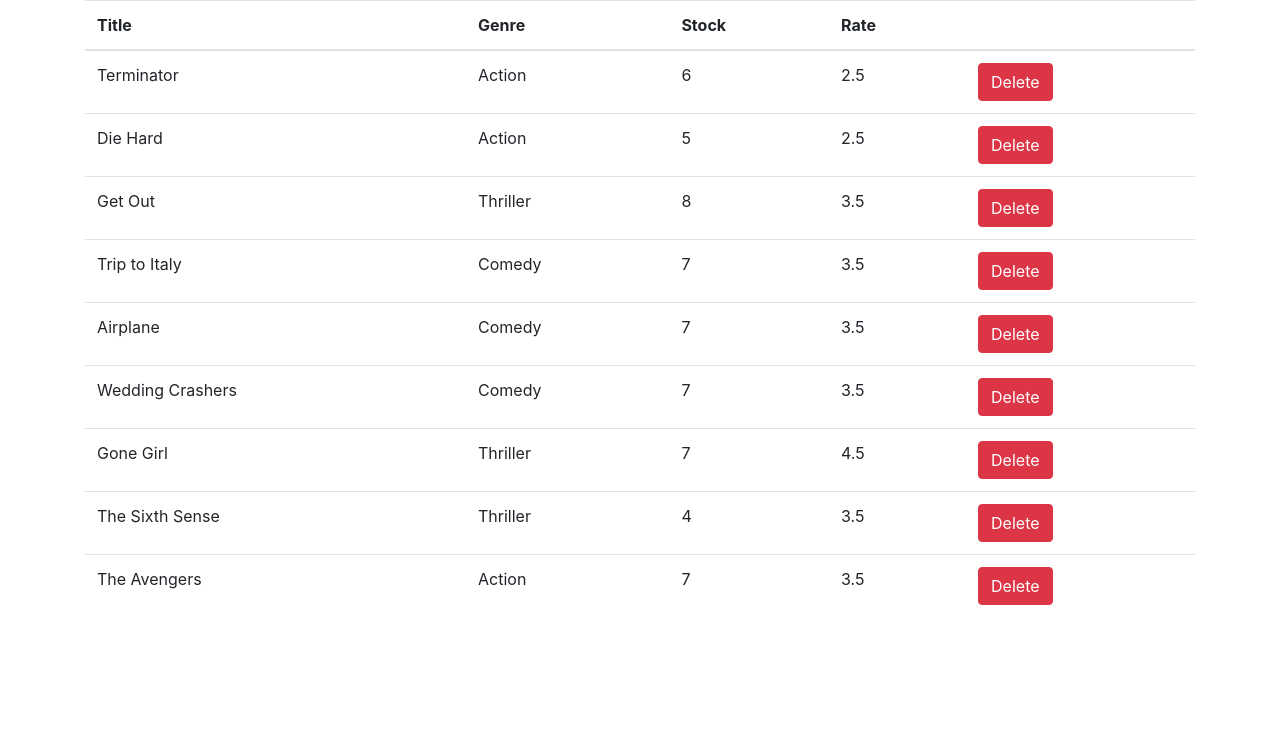
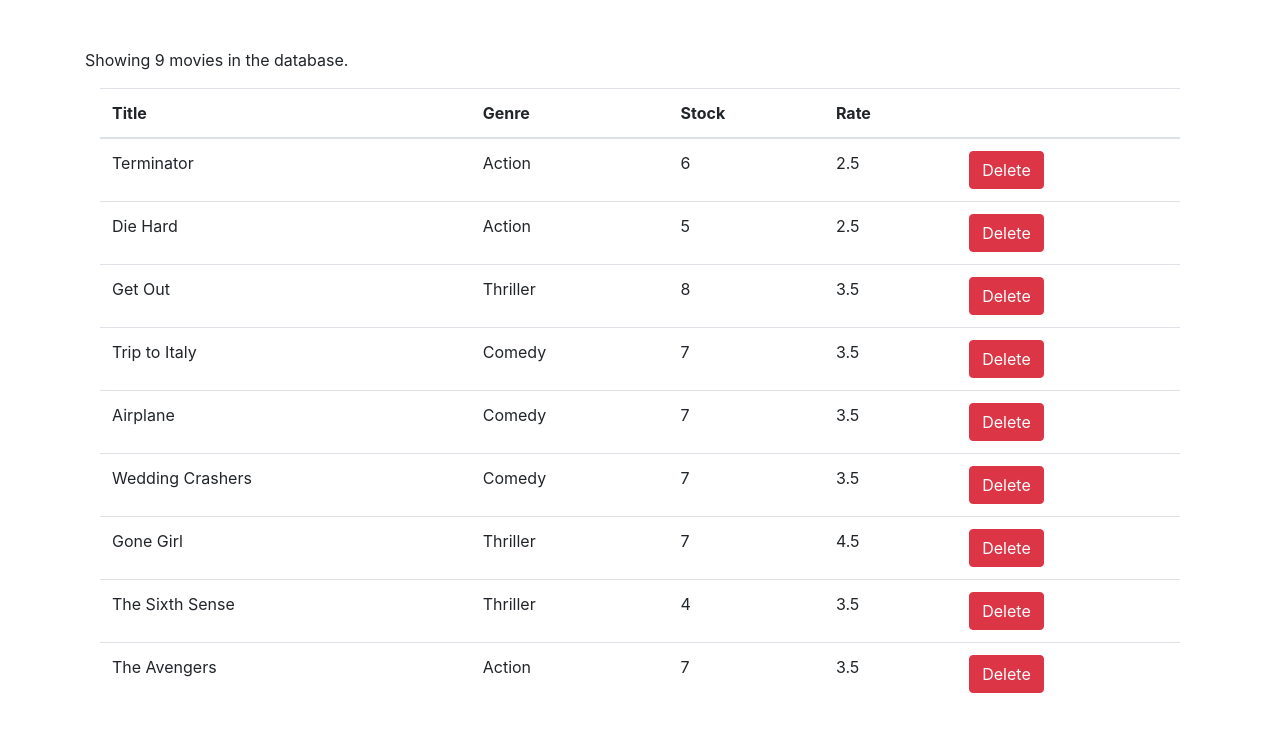
Before and after one commit to ShanuSaini/react, a React (Create React App) app in the folder lp3/: page / in a window 1280 px wide. Shown: the top 732 px of the page. Built offline with nearby package versions, Linux system fonts and the light colour scheme.

Commit message:
Deleting a movie
Deleting a movie

```diff
--- a/lp3/src/App.js
+++ b/lp3/src/App.js
@@ -1,10 +1,12 @@
 import React from 'react';
 import './App.css';
 
+import Movies from "./components/movies";
+
 function App() {
   return (
-    <main className="container">
-      <h1>Bootstrap Template</h1>
+    <main className="container pt-5">
+      <Movies />
     </main>
   );
 }
--- /dev/null
+++ b/lp3/src/components/movies.jsx
@@ -0,0 +1,74 @@
+import React, { Component } from 'react';
+import { getMovies, deleteMovie  } from '../services/fakeMovieService';
+
+class Movies extends Component {
+    state = {
+        movies: getMovies()
+    }
+
+    constructor(){
+        super();
+        this.setState({
+            movies: getMovies()
+        });
+        this.getRows = this.getRows.bind(this);
+        this.deleteMovieFun = this.deleteMovieFun.bind(this);
+    }
+
+    deleteMovieFun = (movie) => {
+        const movies = this.state.movies.filter(m => m._id !== movie._id);
+        this.setState({movies}); /* movies: movies (Key and value is the same hence only movies is writen) */
+    }
+
+    getRows() {
+        return this.state.movies.map(
+            movie => {
+                return (
+                    <tr key={movie['_id']}>
+                        <td>{movie['title']}</td>
+                        <td>{movie['genre']['name']}</td>
+                        <td>{movie['numberInStock']}</td>
+                        <td>{movie['dailyRentalRate']}</td>
+                        <td>
+                            <button onClick={ () => this.deleteMovieFun(movie)} type="button" className="btn btn-danger">
+                                Delete
+                            </button>
+                        </td>
+                    </tr>
+                );
+            }
+        );
+    }
+
+    render(){
+        const moviesLength = this.state.movies.length;
+
+
+        if(moviesLength === 0)
+            return <p>There are no movies in the Database.</p>
+
+        return (
+            <React.Fragment>
+                <p>Showing {moviesLength} movies in the database.</p>
+                <div className="container">
+                    <table className="table">
+                        <thead>
+                            <tr>
+                                <th scope="col">Title</th>
+                                <th scope="col">Genre</th>
+                                <th scope="col">Stock</th>
+                                <th scope="col">Rate</th>
+                                <th scope="col"></th>
+                            </tr>
+                        </thead>
+                        <tbody>
+                            { this.getRows() }
+                        </tbody>
+                    </table>
+                </div>
+            </React.Fragment>
+        );
+    }
+}
+
+export default Movies;
--- a/lp3/src/index.js
+++ b/lp3/src/index.js
@@ -6,9 +6,7 @@
 import 'bootstrap/dist/css/bootstrap.css';
 import 'font-awesome/css/font-awesome.css';
 
-import Movies from "./movies";
-
-ReactDOM.render(<Movies />, document.getElementById('root'));
+ReactDOM.render(<App />, document.getElementById('root'));
 
 // If you want your app to work offline and load faster, you can change
 // unregister() to register() below. Note this comes with some pitfalls.
--- a/lp3/src/movies.jsx
+++ /dev/null
@@ -1,58 +0,0 @@
-import React, { Component } from 'react';
-import { getMovies, getMovie, saveMovie, deleteMovie  } from './services/fakeMovieService';
-
-class Movies extends Component {
-    state = {
-        count: 0,
-        tags: ['tag1', 'tag2', 'tag3']
-    }
-
-    constructor(){
-        super();
-    }
-
-    getRows(){
-        let moviesArray = getMovies();
-        return moviesArray.map(
-            movie => {
-                return (
-                    <tr key={movie['_id']}>
-                        <td>{movie['title']}</td>
-                        <td>{movie['genre']['name']}</td>
-                        <td>{movie['numberInStock']}</td>
-                        <td>{movie['dailyRentalRate']}</td>
-                        <td>
-                            <button type="button" className="btn btn-danger">
-                                Delete
-                            </button>
-                        </td>
-                    </tr>
-                );
-            }
-        );
-    }
-
-    render(){
-        return (
-            <div className="container">
-                <table className="table">
-                    <thead>
-                        <tr>
-                            <th scope="col">Title</th>
-                            <th scope="col">Genre</th>
-                            <th scope="col">Stock</th>
-                            <th scope="col">Rate</th>
-                            <th scope="col"></th>
-                        </tr>
-                    </thead>
-                    <tbody>
-                        { this.getRows() }
-                    </tbody>
-                </table>
-            </div>
-
-        );
-    }
-}
-
-export default Movies;
```
